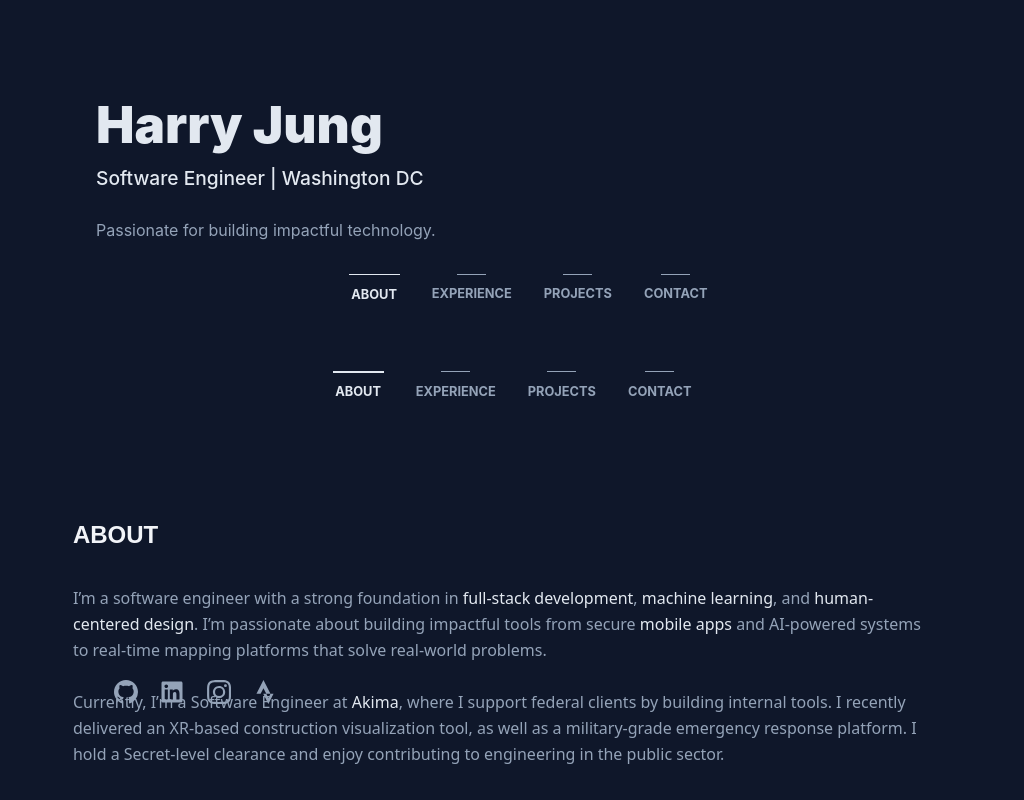
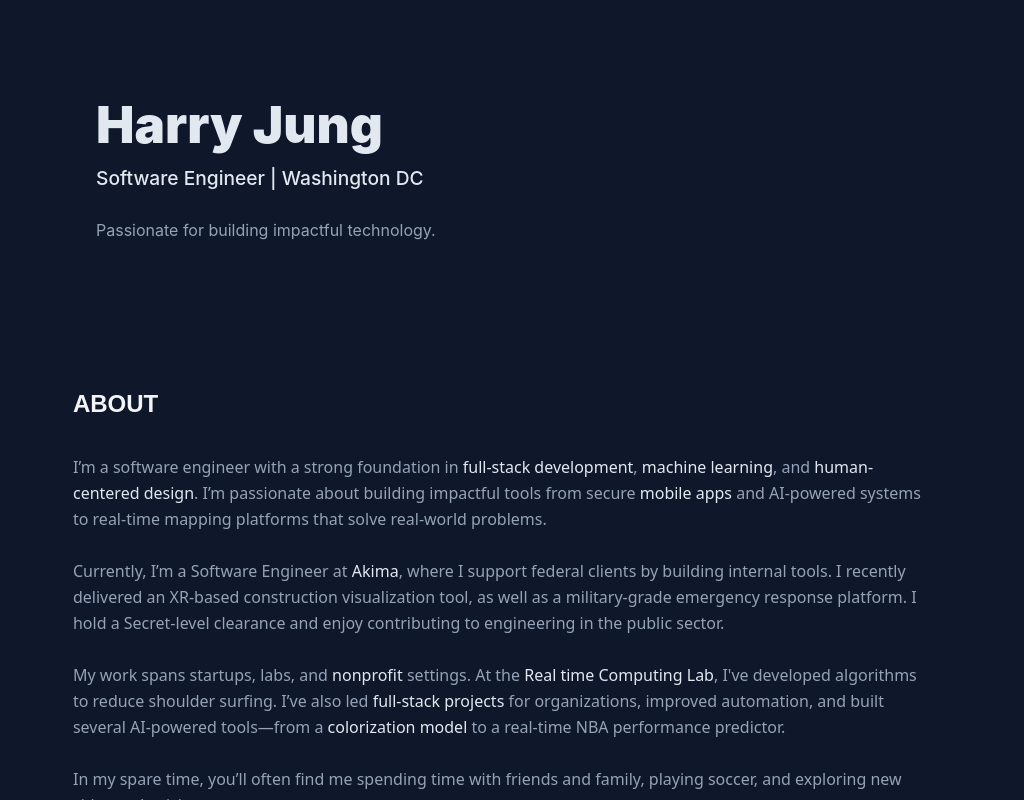
Before and after one commit to harryjng/personalWebsite, a React (Create React App) app: page / in a window 1024 px wide. Built offline with nearby package versions, Linux system fonts and the light colour scheme.

Commit message:
trying to fix dimensional errors

```diff
--- a/src/components/Experience.css
+++ b/src/components/Experience.css
@@ -120,6 +120,9 @@
 @media (min-width: 1025px) and (max-width: 1279px) {
   .experience-section {
     margin: 2.5rem clamp(1.5rem, 4vw, 7rem) 3.5rem clamp(1.5rem, 4vw, 7rem);
+    /* Adjust grid to prevent date column from being too wide */
+    grid-template-columns: minmax(120px, 1fr) 4fr !important;
+    gap: 1.5rem !important;
   }
 
   .info {
@@ -137,6 +140,15 @@
 
   .resume {
     margin-left: 2rem;
+  }
+
+  /* Ensure proper column spans for this breakpoint */
+  .experience-section header {
+    grid-column: 1;
+  }
+
+  .experience-section > a > div:last-child {
+    grid-column: 2;
   }
 }
 
--- a/src/components/Navbar.css
+++ b/src/components/Navbar.css
@@ -146,13 +146,7 @@
 /* Tablets in portrait mode */
 @media (min-width: 769px) and (max-width: 1024px) {
   .Navbar {
-    display: flex;
-    position: relative;
-    margin-left: 0;
-    padding-left: 2rem;
-    padding-right: 2rem;
-    margin-top: 0;
-    justify-content: center;
+    display: none; /* Hide navbar in tablet portrait mode to prevent double navigation */
   }
 
   .nav-links {
--- a/src/components/Platforms.css
+++ b/src/components/Platforms.css
@@ -21,6 +21,13 @@
 
 .platform-icon:hover {
   color: #ffffff; /* white on hover */
+}
+
+/* Hide platforms in tablet portrait mode to prevent content overlap */
+@media (min-width: 769px) and (max-width: 1024px) {
+  .platforms-container {
+    display: none;
+  }
 }
 
 @media (max-width: 768px) {
```
